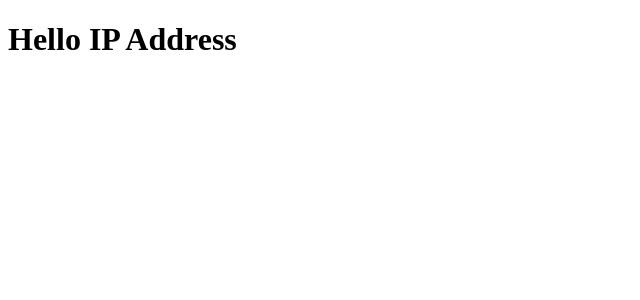
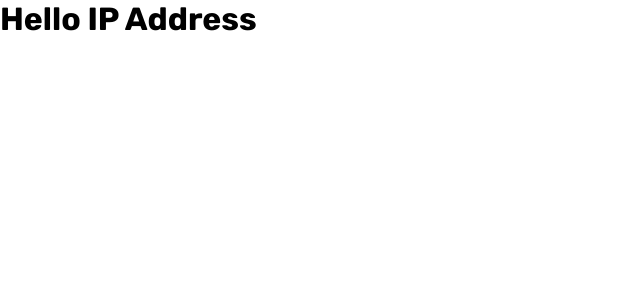
Before and after one commit to leandrho/ip-address-tracker-master-fmi, a React (Vite) app: page / in a window 1280 px wide. Shown: the top 300 px of the page, without its empty margins (0-640 px from the left). Built offline with nearby package versions, Linux system fonts and the light colour scheme.

Commit message:
add font and default colors

```diff
--- a/src/index.css
+++ b/src/index.css
@@ -0,0 +1,16 @@
+@import url('https://fonts.googleapis.com/css2?family=Rubik:wght@300..900&display=swap');
+:root{
+    --Very-Dark-Gray: hsl(0, 0%, 17%);
+    --Dark-Gray: hsl(0, 0%, 59%);
+}
+*,
+*::after,
+*::before{
+    margin: 0;
+    padding: 0;
+    box-sizing: border-box;
+}
+body{
+    min-height: 100dvh;
+    font-family: 'Rubik', sans-serif;
+}
```
